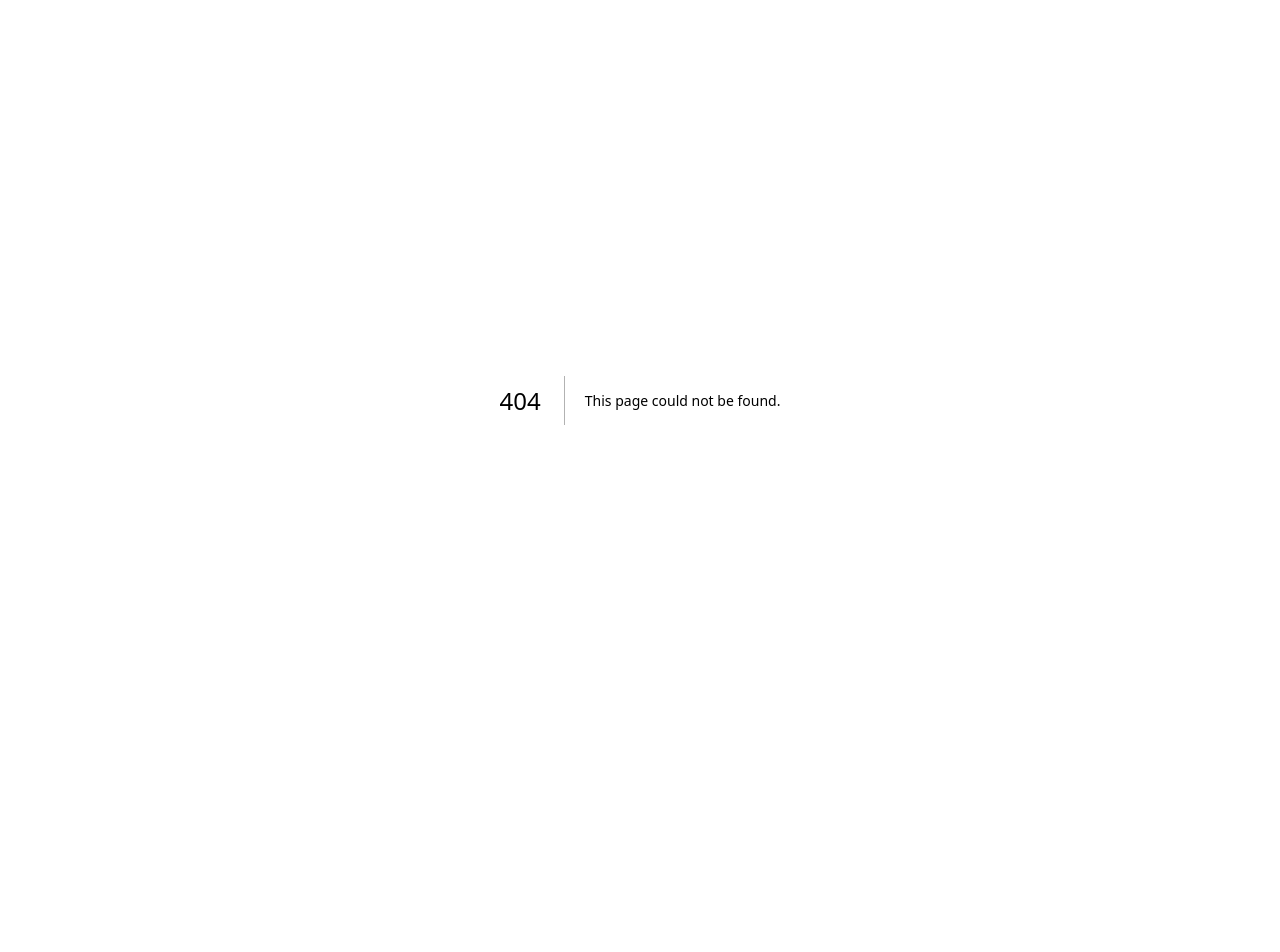
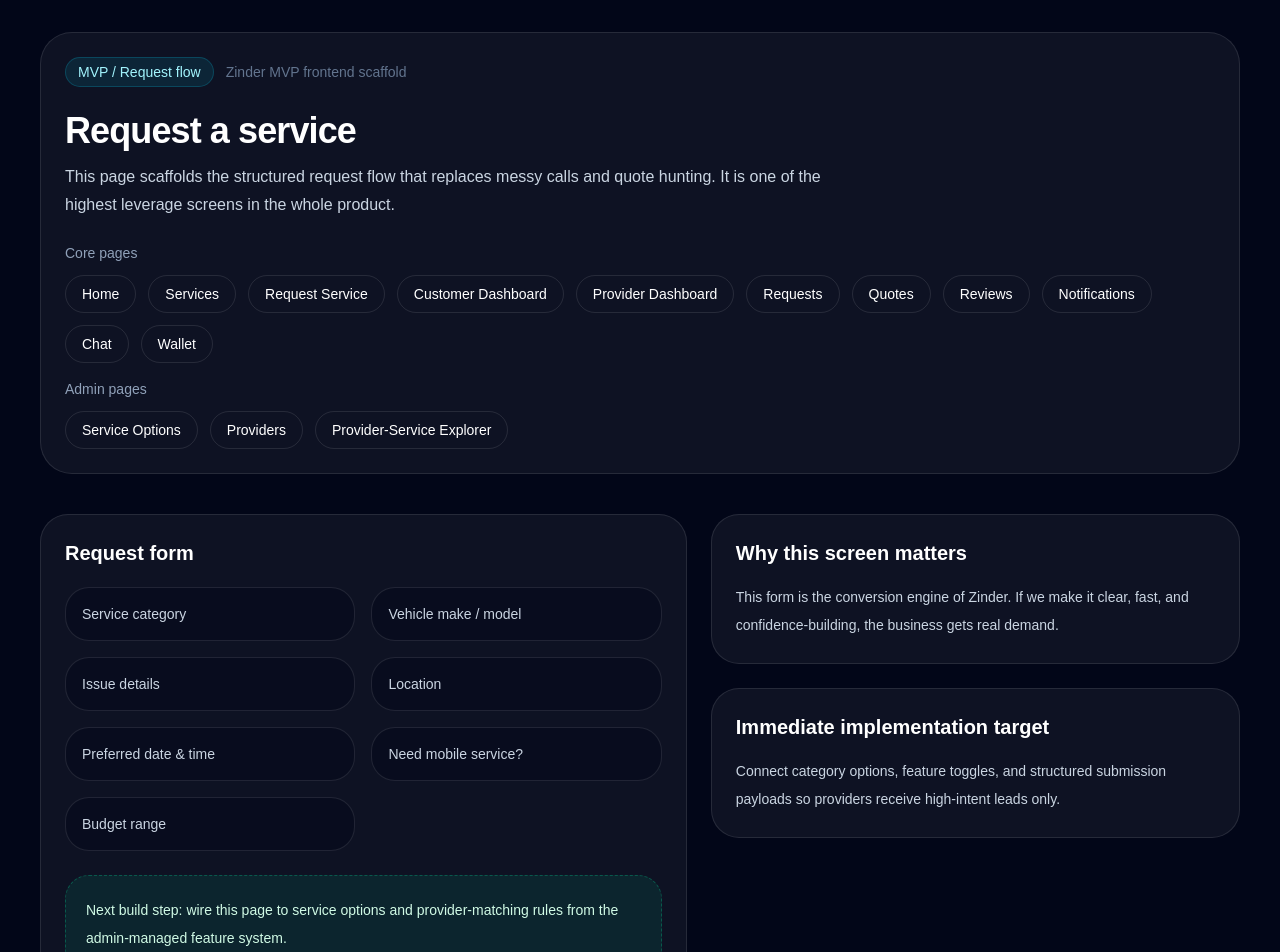
Before and after one commit to alcho22/zinder-mvp, a Next.js app: page /request-service in a window 1280 px wide. Before the commit this address had no page. Shown: the top 952 px of the page. Before the commit the page ends 800 px from the top, so only its background shows below. Built offline with nearby package versions, Linux system fonts and the light colour scheme.

Commit message:
Update src/app/request-service/page.tsx

```diff
--- /dev/null
+++ b/src/app/request-service/page.tsx
@@ -0,0 +1,51 @@
+import { AppShell } from "@/components/app-shell";
+
+const fields = [
+  "Service category",
+  "Vehicle make / model",
+  "Issue details",
+  "Location",
+  "Preferred date & time",
+  "Need mobile service?",
+  "Budget range",
+];
+
+export default function RequestServicePage() {
+  return (
+    <AppShell
+      eyebrow="MVP / Request flow"
+      title="Request a service"
+      description="This page scaffolds the structured request flow that replaces messy calls and quote hunting. It is one of the highest leverage screens in the whole product."
+    >
+      <section className="grid gap-6 lg:grid-cols-[1.1fr_0.9fr]">
+        <div className="rounded-[28px] border border-white/10 bg-white/5 p-6">
+          <h2 className="text-xl font-semibold text-white">Request form</h2>
+          <div className="mt-5 grid gap-4 sm:grid-cols-2">
+            {fields.map((field) => (
+              <div key={field} className="rounded-3xl border border-white/10 bg-slate-950/40 p-4 text-sm text-slate-300">
+                {field}
+              </div>
+            ))}
+          </div>
+          <div className="mt-6 rounded-3xl border border-dashed border-emerald-400/30 bg-emerald-400/10 p-5 text-sm leading-7 text-emerald-100">
+            Next build step: wire this page to service options and provider-matching rules from the admin-managed feature system.
+          </div>
+        </div>
+
+        <div className="space-y-6">
+          <SummaryCard title="Why this screen matters" body="This form is the conversion engine of Zinder. If we make it clear, fast, and confidence-building, the business gets real demand." />
+          <SummaryCard title="Immediate implementation target" body="Connect category options, feature toggles, and structured submission payloads so providers receive high-intent leads only." />
+        </div>
+      </section>
+    </AppShell>
+  );
+}
+
+function SummaryCard({ title, body }: { title: string; body: string }) {
+  return (
+    <div className="rounded-[28px] border border-white/10 bg-white/5 p-6">
+      <h2 className="text-xl font-semibold text-white">{title}</h2>
+      <p className="mt-4 text-sm leading-7 text-slate-300">{body}</p>
+    </div>
+  );
+}
```
